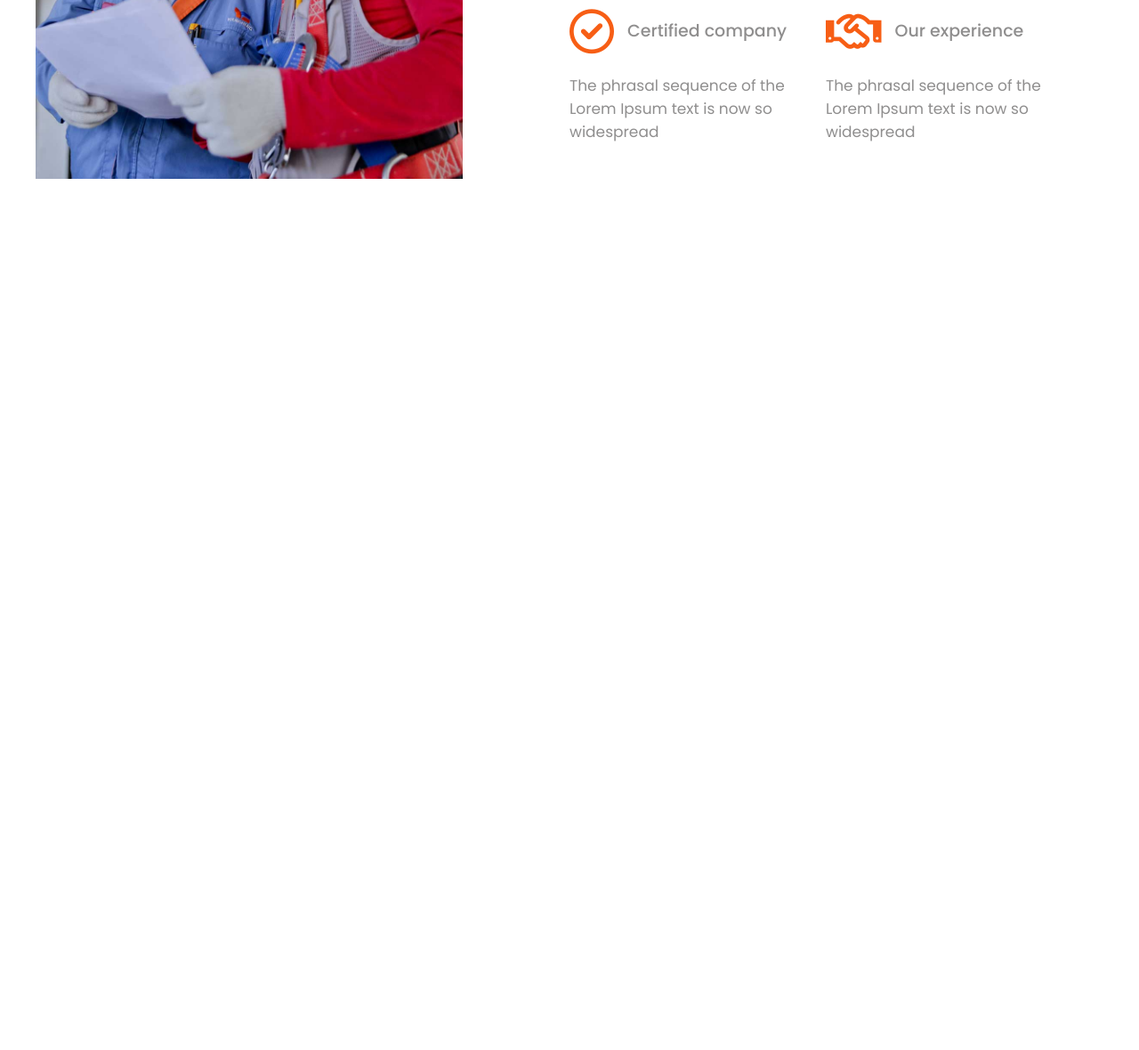
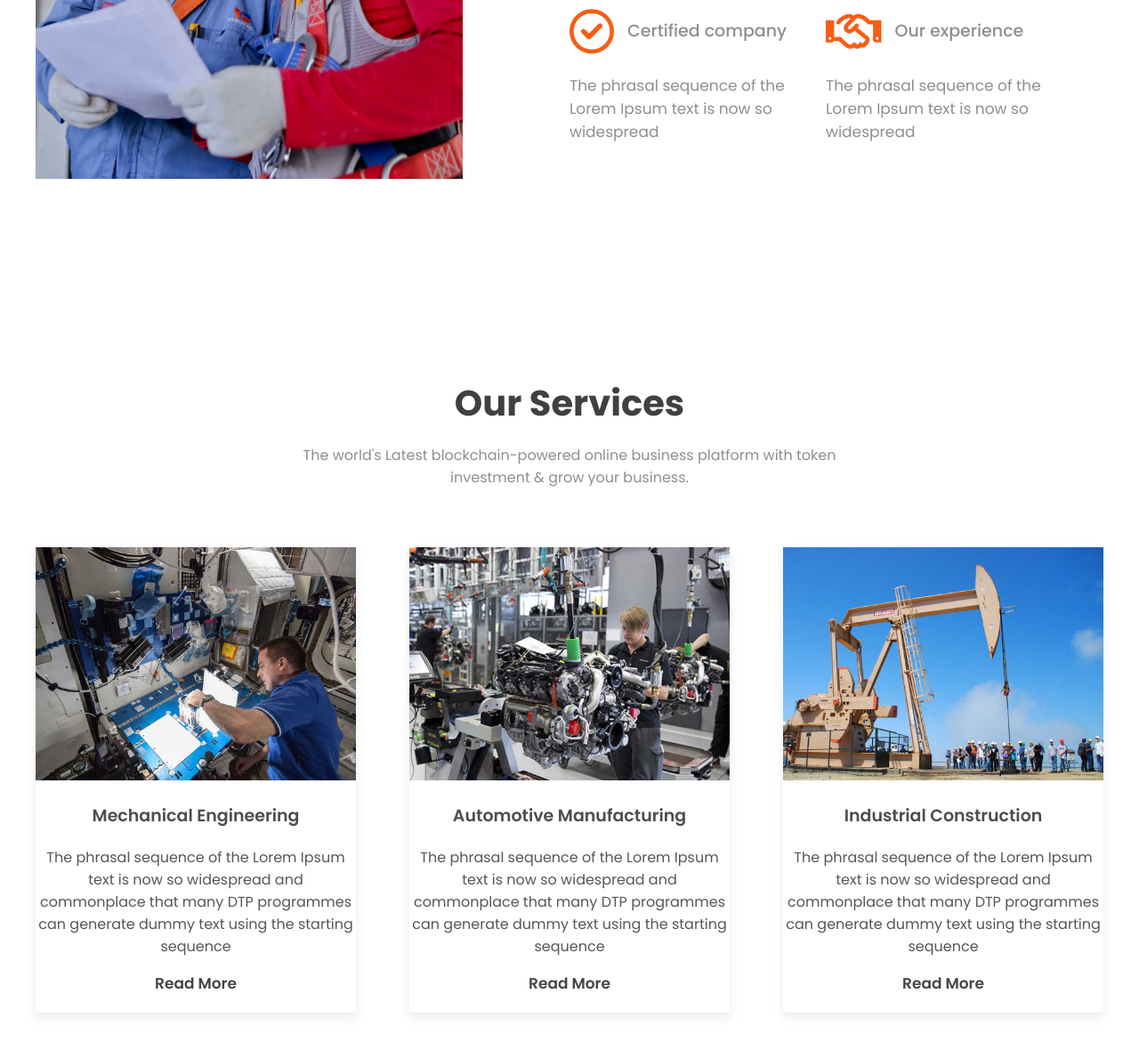
Before and after one commit to hmaminulislam/corporate, a plain HTML site: page index.html in a window 1280 px wide. Shown: the part 2134-3314 px from the top of the page at 89% size. Before the commit the page ends 2442 px from the top, so only its background shows below. Drawn offline with Linux system fonts and the light colour scheme.

Commit message:
sercices

```diff
--- a/index.html
+++ b/index.html
@@ -137,5 +137,33 @@
             </div>
         </div>
     </section>
+    <section id="services">
+        <div class="container">
+            <div class="services-title">
+                <h2>Our Services</h2>
+                <p>The world's Latest blockchain-powered online business platform with token investment & grow your business.</p>
+            </div>
+            <div class="services">
+                <div class="service-box">
+                    <img src="images/1.jpg" alt="">
+                    <h4>Mechanical Engineering</h4>
+                    <p>The phrasal sequence of the Lorem Ipsum text is now so widespread and commonplace that many DTP programmes can generate dummy text using the starting sequence</p>
+                    <a href="#" target="_blank">Read More</a>
+                </div>
+                <div class="service-box">
+                    <img src="images/2.jpg" alt="">
+                    <h4>Automotive Manufacturing</h4>
+                    <p>The phrasal sequence of the Lorem Ipsum text is now so widespread and commonplace that many DTP programmes can generate dummy text using the starting sequence</p>
+                    <a href="#" target="_blank">Read More</a>
+                </div>
+                <div class="service-box">
+                    <img src="images/3.jpg" alt="">
+                    <h4>Industrial Construction</h4>
+                    <p>The phrasal sequence of the Lorem Ipsum text is now so widespread and commonplace that many DTP programmes can generate dummy text using the starting sequence</p>
+                    <a href="#" target="_blank">Read More</a>
+                </div>
+            </div>
+        </div>
+    </section>
 </body>
 </html>
--- a/style.css
+++ b/style.css
@@ -247,3 +247,51 @@ body {
 .since-box p {
     font-size: 17px;
 }
+#services {
+    padding: 100px 0;
+}
+.services-title {
+    width: 600px;
+    margin: 0 auto;
+    text-align: center;
+    padding-bottom: 50px;
+}
+.services-title h2 {
+    color: #414040;
+    font-size: 40px;
+    line-height: 25px;
+}
+.services-title p {
+    color: #8f8e8e;
+}
+.services {
+    display: flex;
+    justify-content: space-between;
+}
+.service-box {
+    flex-basis: 30%;
+    text-align: center;
+    box-shadow: 0 5px 10px #c5c5c556;
+    padding-bottom: 20px;
+}
+.service-box img {
+    width: 100%;
+}
+.service-box h4 {
+    font-size: 19px;
+    font-weight: 600;
+    line-height: 16px;
+    color: #4e4c4c;
+}
+.service-box p {
+    color: #555657;
+}
+.service-box a {
+    text-decoration: none;
+    font-size: 17px;
+    font-weight: 600;
+    color: #464545;
+}
+.service-box a:hover {
+    color: #F75E15;
+}
```
